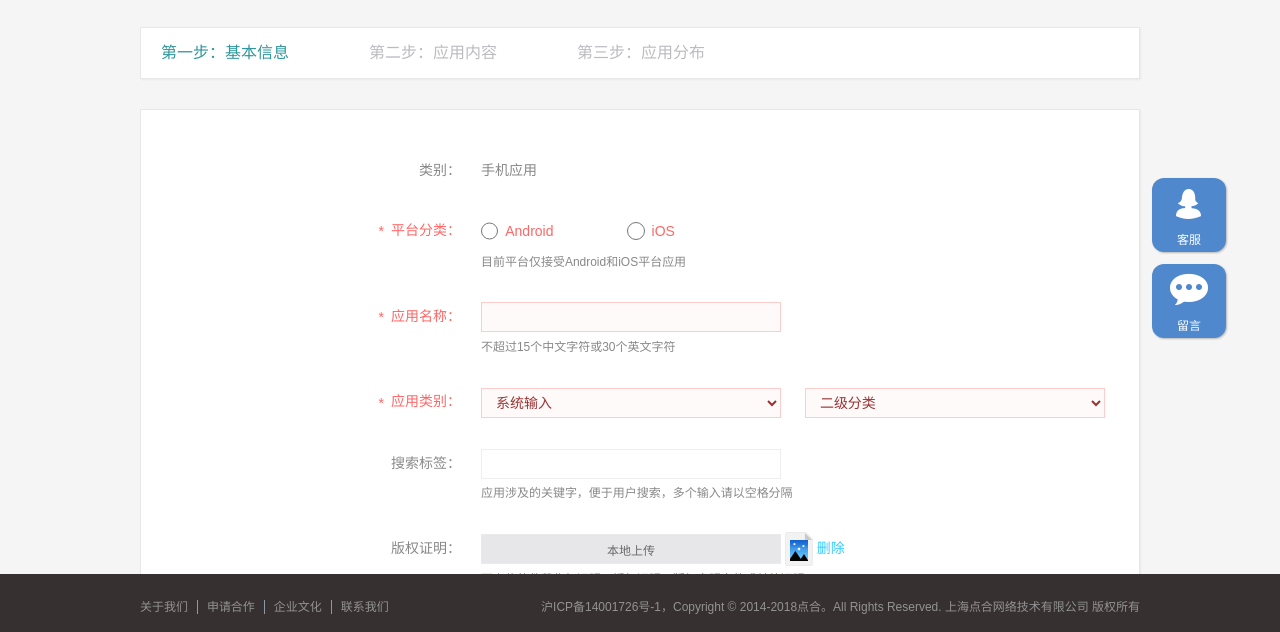
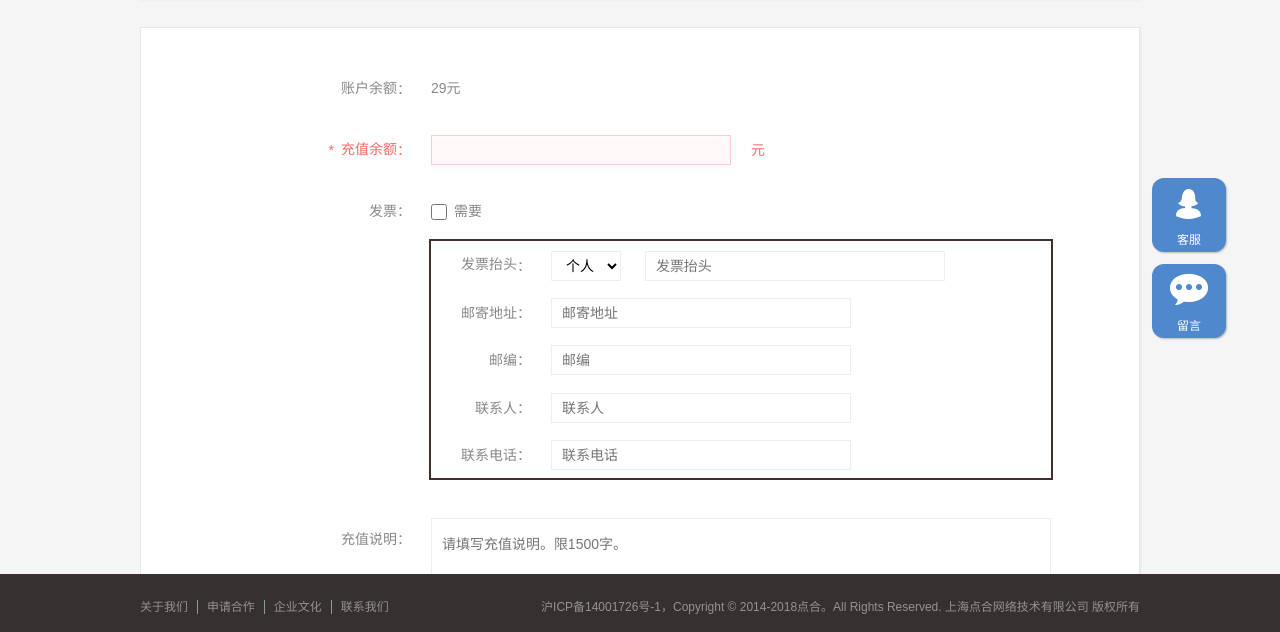
Before and after one commit to szwork2013/2014-07-dianhe-platform, a plain HTML site: page wwwroot/static/htmls/account-details.html in a window 1280 px wide. Shown: the part 166-798 px from the top of the page. Drawn offline with Linux system fonts and the light colour scheme.

Commit message:
完成了一个页面：account-details.html
wlc-js更新至centerTo默认参照window对象而不是html标签；

wlc-website的popupWindow实现了removeShowButtons、removeHideButtons和removeToggleButtons方法。
修订了css中form中的行高

```diff
--- a/wwwroot/static/htmls/account-details.html
+++ b/wwwroot/static/htmls/account-details.html
@@ -42,113 +42,91 @@
 			</aside>
 		</header>
 
-		<section class="single-line-info-bar">
-			<aside class="left info-ok">第一步：基本信息</aside>
-			<aside class="left op-steps-arrow"></aside>
-			<aside class="left info-dimmed">第二步：应用内容</aside>
-			<aside class="left op-steps-arrow dimmed"></aside>
-			<aside class="left info-dimmed">第三步：应用分布</aside>
-		</section>
-
 		<section>
-
 			<div class="section-body">
 				<form id="some-form-untitled">
 
-					<div class="row">
-						<aside class="col-1">类别</aside>
-						<aside class="col-2">手机应用</aside>
+					<div class="row no-hover">
+						<aside class="col-1">账户余额</aside>
+						<aside class="col-2">29元</aside>
 					</div>
 
 					<div class="row required show-hint">
-						<aside class="col-1">平台分类</aside>
+						<aside class="col-1">充值余额</aside>
 						<aside class="col-2">
-							<input required type="radio" name="app-platform" id="app-platform-android" value="android" /><label for="app-platform-android">Android</label>
-							<input required type="radio" name="app-platform" id="app-platform-ios" value="ios" /><label for="app-platform-ios">iOS</label>
-							<p class="desc">目前平台仅接受Android和iOS平台应用</p>
+							<input required type="text" name="account-balance" id="account-balance" value="" /><label for="account-balance">元</label>
 						</aside>
 					</div>
 
-					<div class="row required show-hint">
-						<aside class="col-1"><label for="app-name">应用名称</label></aside>
+					<div class="row no-padding-bottom">
+						<aside class="col-1"><label for="send-me-receipt">发票</label></aside>
 						<aside class="col-2">
-							<input required type="text" name="app-name" id="app-name" value="" />
-							<p class="desc">不超过15个中文字符或30个英文字符</p>
+							<input type="checkbox" name="send-me-receipt" id="send-me-receipt" value="" /><label for="send-me-receipt">需要</label>
 						</aside>
 					</div>
 
-					<div class="row required show-hint">
-						<aside class="col-1">应用类别</aside>
+					<div class="row no-hover">
+						<aside class="col-1"></aside>
 						<aside class="col-2">
-							<select required id="app-category-level-1">
-								<option>系统输入</option>
+							<fieldset>
+								<div class="row">
+									<aside class="col-1">发票抬头</aside>
+									<aside class="col-2">
+										<select id="receipt-type" style="width: 70px;">
+											<option>个人</option>
+											<option>单位</option>
 										</select>
-
-							<select required id="app-category-level-2">
-								<option>二级分类</option>
-							</select>
+										<input type="text" name="receipt-title" id="receipt-title" placeholder="发票抬头" value="" />
 									</aside>
 								</div>
 
 								<div class="row">
-						<aside class="col-1"><label for="app-keywords">搜索标签</label></aside>
+									<aside class="col-1"><label for="post-address">邮寄地址</label></aside>
 									<aside class="col-2">
-							<input type="text" name="app-keywords" id="app-keywords" value="" />
-							<p class="desc">应用涉及的关键字，便于用户搜索，多个输入请以空格分隔</p>
+										<input type="text" name="post-address" id="post-address" placeholder="邮寄地址" value="" />
 									</aside>
 								</div>
 
 								<div class="row">
-						<aside class="col-1">版权证明</aside>
+									<aside class="col-1"><label for="zip-code">邮编</label></aside>
 									<aside class="col-2">
-							<button class="gray">本地上传</button>
-							<img class="thumbnail" src="../images/_common/symbol-file-uploading-placeholder.png" />
-							<a href="">删除</a>
-							<p class="desc">可上传软件著作权证明、授权证明、版权声明文件或其他证明。<br />
-							附件格式如果为JPG、PNG文件，其大小不能超过1MB。<br />
-							如果有多个文件，请打包为RAR、ZIP格式上传，文件大小不能超过10MB。</p>
+										<input type="text" name="zip-code" id="zip-code" placeholder="邮编" value="" />
 									</aside>
 								</div>
 
-					<div class="row required show-hint">
-						<aside class="col-1"><label for="app-language">应用语言</label></aside>
+								<div class="row">
+									<aside class="col-1"><label for="contact-person">联系人</label></aside>
 									<aside class="col-2">
-							<select required id="app-language">
-								<option>简体中文</option>
-								<option>繁体中文</option>
-								<option>英语</option>
-							</select>
+										<input type="text" name="contact-person" id="contact-person" placeholder="联系人" value="" />
 									</aside>
 								</div>
 
-					<div class="row required show-hint">
-						<aside class="col-1"><label for="app-cost">应用资费</label></aside>
+								<div class="row">
+									<aside class="col-1"><label for="contact-person-phone">联系电话</label></aside>
 									<aside class="col-2">
-							<select required id="app-cost">
-								<option>功能付费</option>
-							</select>
+										<input type="text" name="contact-person-phone" id="contact-person-phone" placeholder="联系电话" value="" />
+									</aside>
+								</div>
+							</fieldset>
 						</aside>
 					</div>
 
-					<div class="row required show-hint">
-						<aside class="col-1"><label for="app-intro">应用介绍</label></aside>
+					<div class="row">
+						<aside class="col-1"><label for="recharge-desc">充值说明</label></aside>
 						<aside class="col-2">
-							<textarea required id="app-intro" maxlength="1500" placeholder="something. i dont't know."></textarea>
-							<p class="desc">50到1500字，简述应用的作用、使用方法等信息。</p>
+							<textarea id="recharge-desc" maxlength="1500" placeholder="请填写充值说明。限1500字。"></textarea>
 						</aside>
 					</div>
 
 					<div class="row buttons-section no-hover">
 						<aside class="col-1"></aside>
 						<aside class="col-2">
-							<button>下一步</button>
-							<button>保存并结束</button>
+							<button>提交</button>
 						</aside>
 					</div>
 
 				</form>
 			</div>
-
 		</section>
 	</div>
 </div>
--- a/wwwroot/static/stylesheets/chief-layout.css
+++ b/wwwroot/static/stylesheets/chief-layout.css
@@ -98,7 +98,7 @@
 			margin: 0;
 			padding: 0;
 			border: none;
-			height: 2px;
+			height: 1px;
 		}
 
 		hr.v { /* v means vertical */
@@ -135,7 +135,9 @@
 			input,
 			select,
 			textarea,
+			label,
 			button {
+				display: inline-block;
 				vertical-align: middle;
 			}
 
@@ -148,6 +150,7 @@
 			optgroup,
 			option,
 			textarea,
+			label,
 			button {
 				/*font-size: 0.7499rem;*/
 				font-size: 0.87499rem;
@@ -172,8 +175,9 @@
 
 			input[type=radio],
 			input[type=checkbox] {
-				width: 1.08rem;
-				height: 1.08rem;
+				width: 1rem;
+				height: 1rem;
+				margin-top: 2px;
 			}
 
 			input[type=color] {
@@ -198,7 +202,11 @@
 				line-height: 30px;
 			}
 
-
+			input[type='radio'],
+			input[type='checkbox'],
+			label {
+				line-height: inherit;
+			}
 
 
 			input,
@@ -661,10 +669,26 @@
 
 
 	.chief-content > .page-wrap > header {
+		position: relative;
 		font-size: 1.5rem;
 		margin: 0;
 		height: 2.6rem;
 		border-bottom: 1px solid;
+		}
+
+		.chief-content > .page-wrap > header:after {
+			content: '';
+			position: absolute;
+			box-sizing: border-box;
+			height: 5px;
+			width: 100%;
+			left: 0;
+			top: 100%;
+			margin-top: 1px;
+			border-style: none;
+			border-color: #ddd;
+			border-width: 0 1px;
+			background: linear-gradient(to bottom, rgba(0,0,0,0.08) 0%, transparent 100% );
 		}
 
 		.chief-content > .page-wrap > header h1 {
@@ -946,6 +970,11 @@
 			line-height: 40px;
 		}
 
+		form .row.no-padding-bottom {
+			margin-top: 10px;
+			padding: 0;
+		}
+
 		form .row:hover input {
 		}
 
@@ -961,7 +990,7 @@
 
 		form .row aside.col-1 {
 			clear: left;
-			width: 300px;
+			width: 250px;
 			min-height: 30px;
 
 			text-align: right;
@@ -969,8 +998,7 @@
 
 		form .row aside.col-2 {
 			clear: right;
-			width: -webkit-calc(100% - 300px - 40px);
-			width: calc(100% - 300px - 40px);
+			width: auto;
 
 			text-align: left;
 		}
@@ -979,6 +1007,9 @@
 
 		form .row aside.col-1:not(:empty):after {
 			content: '：';
+			display: inline-block;
+			line-height: inherit;
+			vertical-align: middle;
 		}
 
 		form .row.required.show-hint aside.col-1:not(:empty),
@@ -1032,4 +1063,21 @@
 			content: none;
 			margin: 0;
 		}
+
+
+
+
+		form .row aside.col-2 fieldset {
+			margin: 0 0 20px 0;
+			width: 620px;
+			outline: 2px solid #3f3030;
+			}
+			form .row aside.col-2 fieldset .row {
+				padding: 3px 0;
+			}
+			form .row aside.col-2 fieldset .row aside.col-1 {
+				width: 80px;
+			}
+			form .row aside.col-2 fieldset .row aside.col-2 {
+			}
 } /* @media only screen */
--- a/wwwroot/static/stylesheets/theme-default.css
+++ b/wwwroot/static/stylesheets/theme-default.css
@@ -556,7 +556,7 @@ form {
 		text-shadow: 0px 0px 3px rgba(16,0,0,0.8);
 	}
 
-	form .row:hover input {
+	form .row:not(.no-hover):hover input {
 		border-color: white;
 	}
 
```
Also changed, not shown: wwwroot/static/scripts/lly-js.js (+12 -8 lines), wwwroot/static/scripts/lly-website.js (+46 -5 lines). Lines whose indentation alone changed are shown as unchanged.
